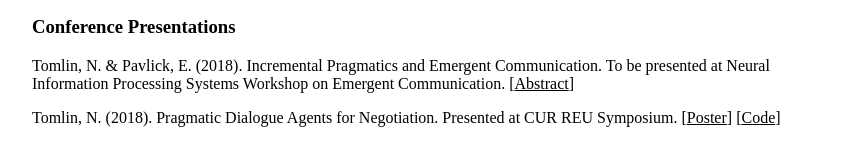
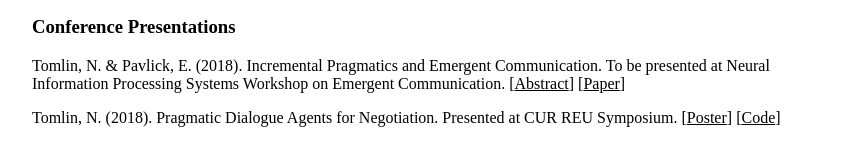
Before and after one commit to Designist/designist.github.io, a plain HTML site: page publications.html in a window 1280 px wide. Shown: the part 198-341 px from the top of the page, without its empty margins (208-1068 px from the left). Drawn offline with Linux system fonts and the light colour scheme; a web font is replaced by a local one.

Commit message:
added paper link

```diff
--- a/publications.html
+++ b/publications.html
@@ -26,7 +26,7 @@
 		<h3>In Submission</h3>
 		<p>Pride, K., Tomlin, N., & AnderBois, S. LingView: a Web Interface for Viewing FLEx and ELAN Files. In submission to Language Documentation & Conservation. [<a href="./LingView.pdf">Paper</a>] [<a href="https://github.com/BrownCLPS/LingView">Code</a>] [<a href="https://brownclps.github.io/LingView/#/index/">Website</a>]</p>
 		<h3>Conference Presentations</h3>
-		<p>Tomlin, N. & Pavlick, E. (2018). Incremental Pragmatics and Emergent Communication. To be presented at Neural Information Processing Systems Workshop on Emergent Communication. [<a href="./emecom-abstract.html">Abstract</a>]</p>
+		<p>Tomlin, N. & Pavlick, E. (2018). Incremental Pragmatics and Emergent Communication. To be presented at Neural Information Processing Systems Workshop on Emergent Communication. [<a href="./emecom-abstract.html">Abstract</a>] [<a href="./emecom-paper.html">Paper</a>]</p>
 		<p>Tomlin, N. (2018). Pragmatic Dialogue Agents for Negotiation. Presented at CUR REU Symposium. [<a href="./cur-poster.pdf">Poster</a>] [<a href="https://github.com/Designist/Negotiation">Code</a>]</p>
 		<p>Clancy, S. J., Verovsek, S. K., Le, Q. N., Borkowski, J., & Tomlin, N. (2017). Finding Case Constructions: Topological Data Analysis of Very Large Corpora. Accepted to 14th International Conference on Cognitive Linguistics. [<a href="./topology-abstract.pdf">Abstract</a>]</p>
 		<p>Bai, J., Dabkowski, M., Pride, K., & Tomlin, N. (2017). Yucatec Maya: A Fragment. Presented at 24th International Conference on Head-Driven Phrase Structure Grammar. [<a href="https://web.stanford.edu/group/cslipublications/cslipublications/HPSG/2017/abstr-bdpt.shtml">Abstract</a>] [<a href="https://hpsg.uky.edu/sites/default/files/abstracts/yucatec-fragment-slides.pdf">Slides</a>] [<a href="http://web.stanford.edu/group/cslipublications/cslipublications/HPSG/2017/dabkowski-yucatec-signature.pdf">Grammar Signature</a>]</p>
```
